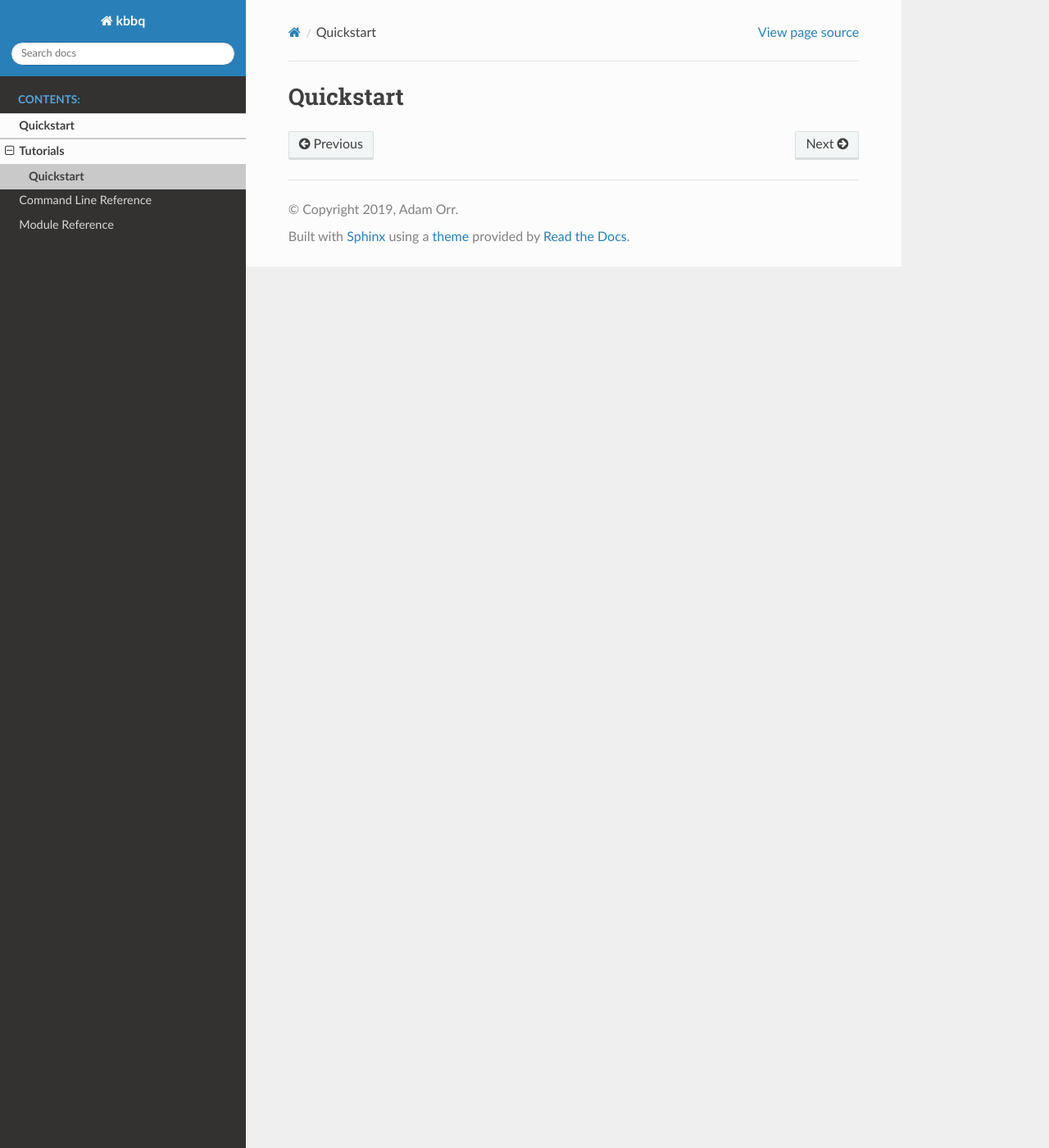
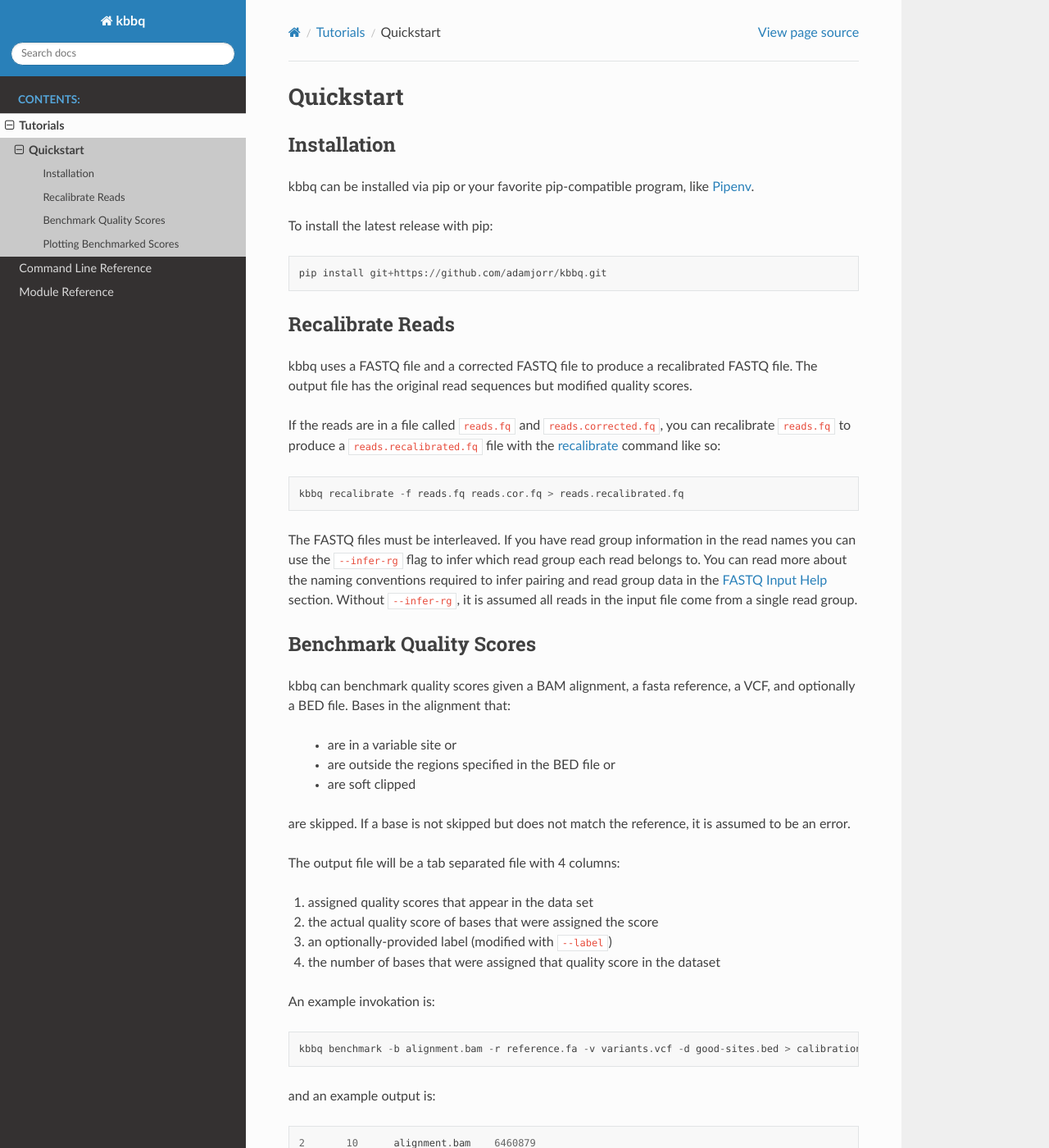
Before and after one commit to adamjorr/kbbq-py, a Sphinx documentation site: the page built from docs/tutorials/quickstart.rst, in a window 1280 px wide and 1400 px high. Shown: the whole window at 82% size. Built offline with Sphinx 7.4.7 and the Read the Docs theme 2.0.0, drawn with Linux system fonts in a browser that asks for light colours; some of the changed text lies outside the part shown.

Commit message:
add quickstart tutorial

```diff
--- a/docs/cli/fastq_input.rst
+++ b/docs/cli/fastq_input.rst
@@ -1,7 +1,7 @@
 FASTQ Input Help
 ================
 
-Currently we only support FASTQ input reads for the ``recalibrate`` command.
+Currently we only support FASTQ input reads for the :ref:`recalibrate` command.
 We also support only one FASTQ file (and its corrected variant) at a time.
 Because of this, there are some onerous requirements for reads names and length.
 
--- a/docs/index.rst
+++ b/docs/index.rst
@@ -6,10 +6,11 @@
 Welcome to kbbq's documentation!
 ================================
 
+For a quick introduction, check out the :doc:`tutorials/quickstart` tutorial.
+
 .. toctree::
    :caption: Contents:
 
-   tutorials/quickstart
    tutorials/tutorials
    cli/cli
    modules/modules
--- a/docs/tutorials/quickstart.rst
+++ b/docs/tutorials/quickstart.rst
@@ -1,2 +1,84 @@
 Quickstart
 ==========
+
+Installation
+------------
+kbbq can be installed via pip or your favorite pip-compatible program,
+like `Pipenv <https://docs.pipenv.org/>`_.
+
+To install the latest release with pip::
+
+	pip install git+https://github.com/adamjorr/kbbq.git
+
+Recalibrate Reads
+-----------------
+kbbq uses a FASTQ file and a corrected FASTQ file to produce a recalibrated
+FASTQ file. The output file has the original read sequences but modified quality
+scores.
+
+If the reads are in a file called ``reads.fq`` and ``reads.corrected.fq``, you can
+recalibrate ``reads.fq`` to produce a ``reads.recalibrated.fq`` file
+with the :ref:`recalibrate` command like so::
+
+	kbbq recalibrate -f reads.fq reads.cor.fq > reads.recalibrated.fq
+
+The FASTQ files must be interleaved. If you have read group information in the
+read names you can use the ``--infer-rg`` flag to infer which read group each
+read belongs to. You can read more about the naming conventions required to
+infer pairing and read group data in the :doc:`/cli/fastq_input` section.
+Without ``--infer-rg``, it is assumed all reads in the input file come from a single
+read group.
+
+Benchmark Quality Scores
+------------------------
+kbbq can benchmark quality scores given a BAM alignment, a fasta reference,
+a VCF, and optionally a BED file. Bases in the alignment that:
+
+ - are in a variable site or
+ - are outside the regions specified in the BED file or
+ - are soft clipped
+
+are skipped. If a base is not skipped but does not match the reference, it is
+assumed to be an error.
+
+The output file will be a tab separated file with 4 columns:
+
+#. assigned quality scores that appear in the data set
+#. the actual quality score of bases that were assigned the score
+#. an optionally-provided label (modified with ``--label``)
+#. the number of bases that were assigned that quality score in the dataset
+
+An example invokation is::
+
+	kbbq benchmark -b alignment.bam -r reference.fa -v variants.vcf -d good-sites.bed > calibration.tsv
+
+and an example output is::
+
+	2       10      alignment.bam    6460879
+	3       3       alignment.bam    170777
+	4       3       alignment.bam    173821
+	5       5       alignment.bam    246709
+	6       5       alignment.bam    304227
+	7       6       alignment.bam    463211
+	8       7       alignment.bam    416902
+	9       8       alignment.bam    491355
+
+A FASTQ file of reads can be provided with the ``-f`` flag if the reads in the file are properly
+named such that they can be found in the corresponding BAM file. The BAM file will be used to determine
+which bases are errors. For more detail on the required naming scheme, see :doc:`/cli/fastq_input`.
+
+Plotting Benchmarked Scores
+---------------------------
+
+The output of the :ref:`benchmark` command can be plotted with the :ref:`plot` command.
+This makes a basic plot; the output type will be inferred by matplotlib based on the
+file extension. To plot the calibration of our file created above::
+
+	kbbq plot -o calibration.pdf calibration.tsv
+
+You can use ``-t sample-size`` to plot the number of bases instead of the quality
+score calibration::
+
+	kbbq plot -t sample-size -o sample-size.pdf calibration.tsv
+
+For further reading on program features, check out :doc:`/cli/fastq_input` or :doc:`/cli/help`.
--- a/docs/tutorials/tutorials.rst
+++ b/docs/tutorials/tutorials.rst
@@ -4,3 +4,7 @@ Tutorials
 .. toctree::
 
    quickstart
+
+..we should probably have sections with more detail:
+..installation with a virtual environment (install, get data, using virtualenv/conda/pipenv)
+..correcting reads and recalibrating
```
